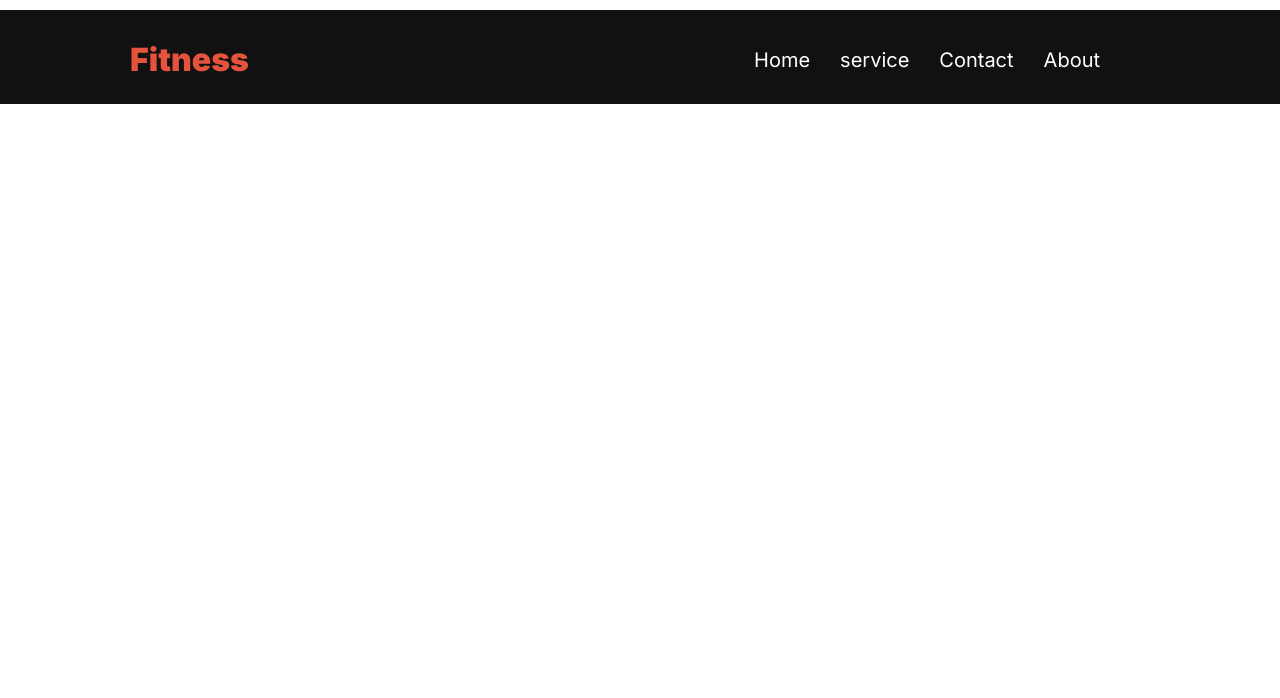
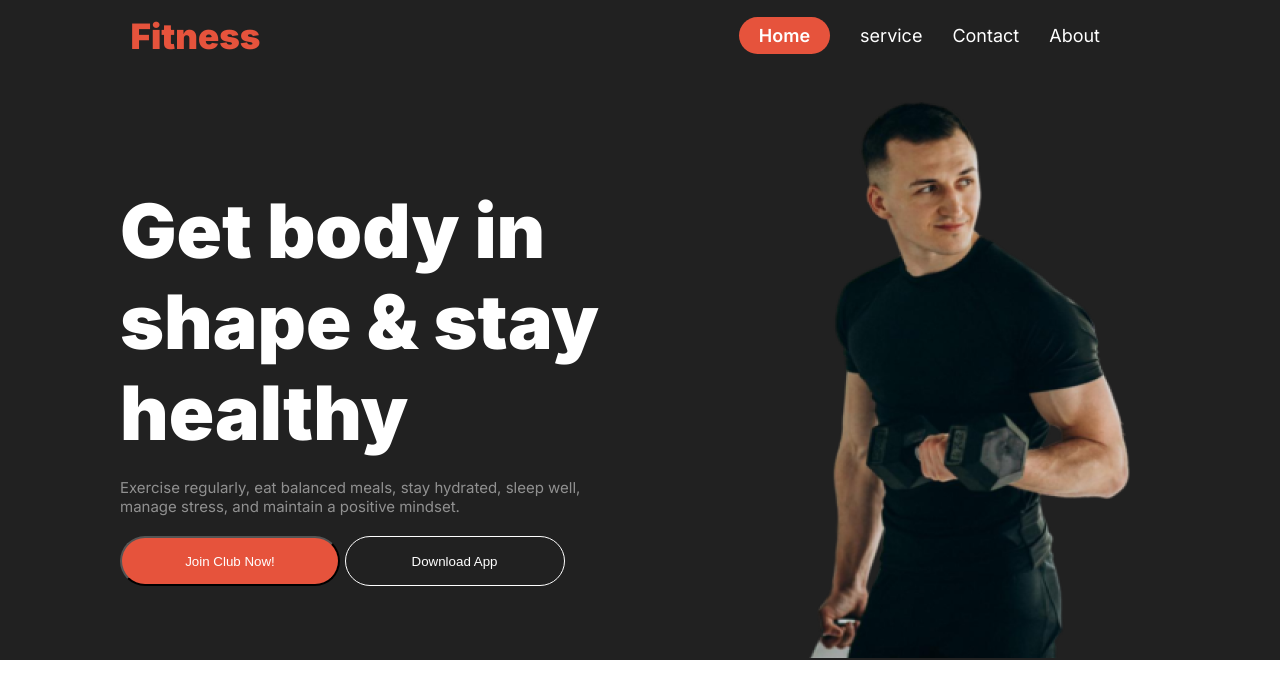
Before and after one commit to Orinakter/Assignment-02, a plain HTML site: page index.html in a window 1280 px wide. Drawn offline with Linux system fonts and the light colour scheme.

Commit message:
complete banner section part

```diff
--- a/index.html
+++ b/index.html
@@ -7,25 +7,41 @@
     <link rel="stylesheet" href="styles/style.css">
 </head>
 <body>
-    <header class="bg-color">
+    <!-- nav section here -->
+
+    <header>
         <nav class="navbar display-flex">
             <div class="logo">
-                <h3 class="text-style">Fitness</h3>
+                <h2 class="logo-color">Fitness</h2>
+
             </div>
             <ul class="nav-links display-flex">
-                <li class="nav-list"><a href="" class="nav-link text-color"><span class="span">Home</span></a></li>
-                <li class="nav-list"><a href="" class="nav-link text-color">service</a></li>
-
-                <li class="nav-list"><a href="" class="nav-link text-color">Contact</a></li>
-                <li class="nav-list"><a href="" class="nav-link text-color">About</a></li>
+                <li class="nav-list"><a href="" class="nav-link"><span class="span">Home</span></a></li>
+                <li class=nav-list><a href="" class="nav-link">service</a></li>
+                <li class="nav-list"><a href="" class="nav-link">Contact</a></li>
+                <li class="nav-list"><a href="" class="nav-link">About</a></li>
 
             </ul>
+        </nav>
+        <div class="banner">
+            <div class="banner-text">
+                <h1>Get body in<br>shape & stay<br>healthy</h1><br>
+                <p>Exercise regularly, eat balanced meals, stay hydrated, sleep well, manage stress, and maintain a positive mindset.</p><br>
+                <button class="primary-btn">Join Club Now!</button>
+                <button class="secondary-btn">Download App</button>
+            </div>
+            <div class="banner-image">
+                <img src="images/banner-image.png" alt="">
 
+            </div>
 
-        </nav>
+        </div>
+    </header>
 
-    </header>
+    <!-- banner section start here -->
     <main>
+
+        </section>
 
     </main>
     <footer>
--- a/styles/style.css
+++ b/styles/style.css
@@ -9,49 +9,111 @@ body{
     margin: 0;
 }
 
-/* share a style */
+
+/* share-stylers */
+
 .display-flex{
     display: flex;
     gap: 30px;
-    margin-top: 30px;
-
-
 
 }
 /* navbar style here */
 .navbar{
+
         justify-content: space-between;
         align-items: center;
-    margin: 0 auto;
         padding-left: 130px;
         padding-right: 180px;
         margin-top: 10px;
         text-align: center;
         padding-bottom: 25px;
+        margin: 0 auto;
+        background-color:rgb(33, 33, 33);
+        color: white;
+        padding-top: 15px;
+
 }
+
 .nav-list{
     list-style: none;
 }
 .nav-link{
     text-decoration: none;
-    font-size: 20px;
+    color:rgb(255, 255, 255);
+    font-size: 18px;
     font-weight: 400;
-    color:black;
-    text-align: center;
+}
+.logo-color{
+    width: 131px;
+    height: 40px;
+    color: rgb(230, 83, 60);
+    font-size: 35px;
+    font-weight: 900;
 
 }
-.text-style{
-    color:rgb(230, 83, 60);
-    font-size: 32px;
+.span{
+    width: 52px;
+    height: 22px;
+    color: rgb(255, 255, 255);
+    font-size: 18px;
+    font-weight: 600;
+    border-radius: 40px;
+    background: rgb(230, 83, 60);
+    padding: 8px 20px 8px 20px;
+    margin-top: 15px;
+
+}
+.nabvar , .banner{
+    max-width: 1440px;
+    height: 580px;
+    margin: 0 auto;
+    background:rgb(33, 33, 33);
+}
+.banner-text{
+    width: 515px;
+    height: 270px;
+    margin-left: 120px;
+    margin-bottom: 100px;
+
+
+}
+.banner-text h1{
+    color: rgb(255, 255, 255);
+    font-size: 75px;
     font-weight: 900;
-    text-align: center;
-    padding-top:30px ;
-}
-.bg-color{
-    background-color:rgb(17, 17, 17);
-    opacity: 0,2;
+
 }
 
-.text-color{
-    color: rgb(255, 255, 255);
+.banner-text p{
+    color: rgba(255, 255, 255, 0.5);
+    font-size: 15px;
+    font-weight: 400;
+
 }
+
+.primary-btn{
+    width: 220px;
+    height: 50px;
+    border-radius: 42px;
+     background: rgb(230, 83, 60);
+     color: rgba(255, 255, 255);
+
+}
+.secondary-btn{
+    width: 220px;
+    height: 50px;
+    border: 1px solid rgb(255, 255, 255);
+    border-radius: 42px;
+    background:rgb(33, 33, 33);
+    color: white;
+
+
+}
+.banner{
+    display: flex;
+    justify-content: space-between;
+    align-items: center;
+}
+.banner-image img{
+    margin-right: 128px;
+}
```
Also changed, not shown: images/banner-image.png (renamed from images/Images 2.png). Lines whose indentation alone changed are shown as unchanged.
